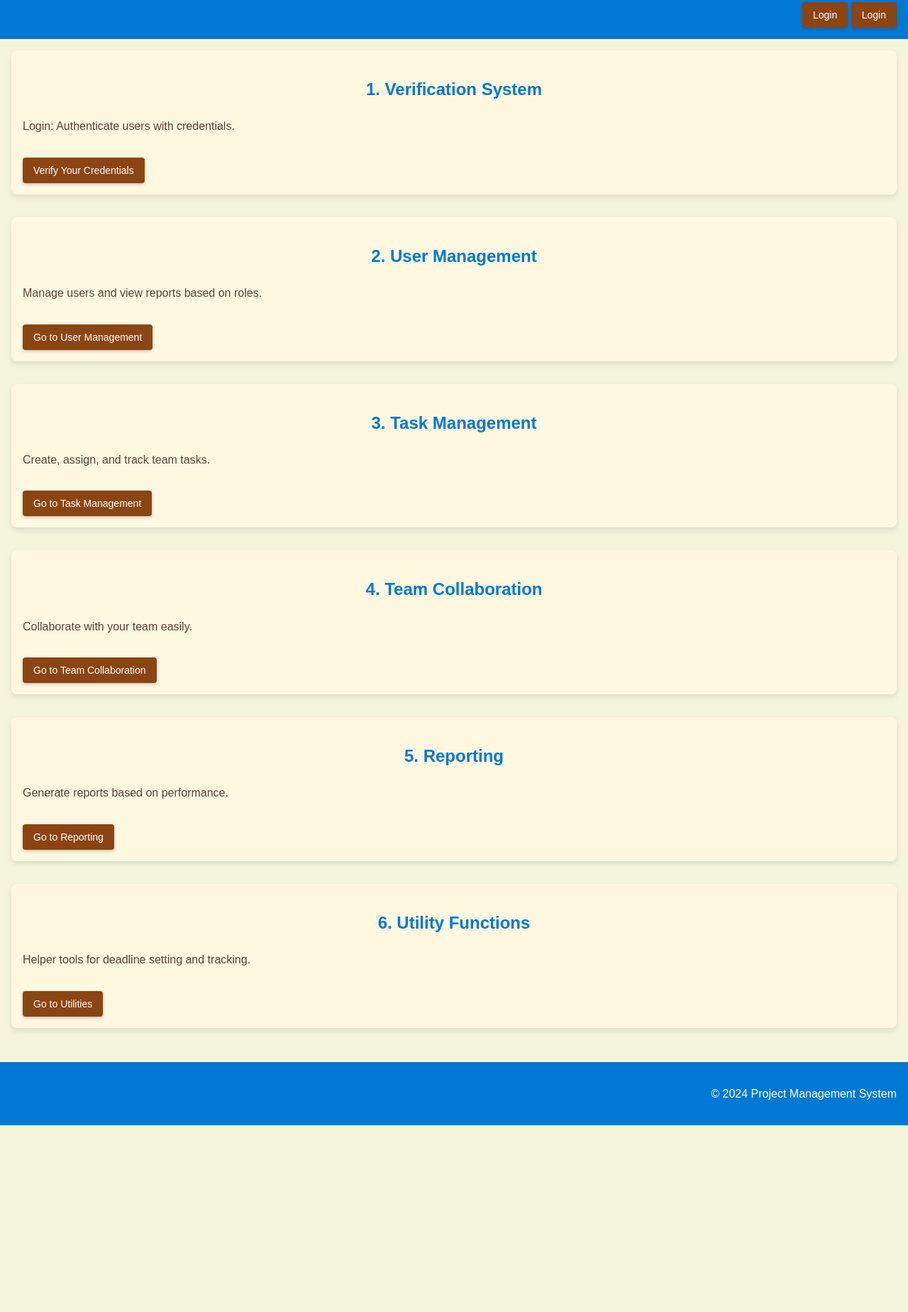
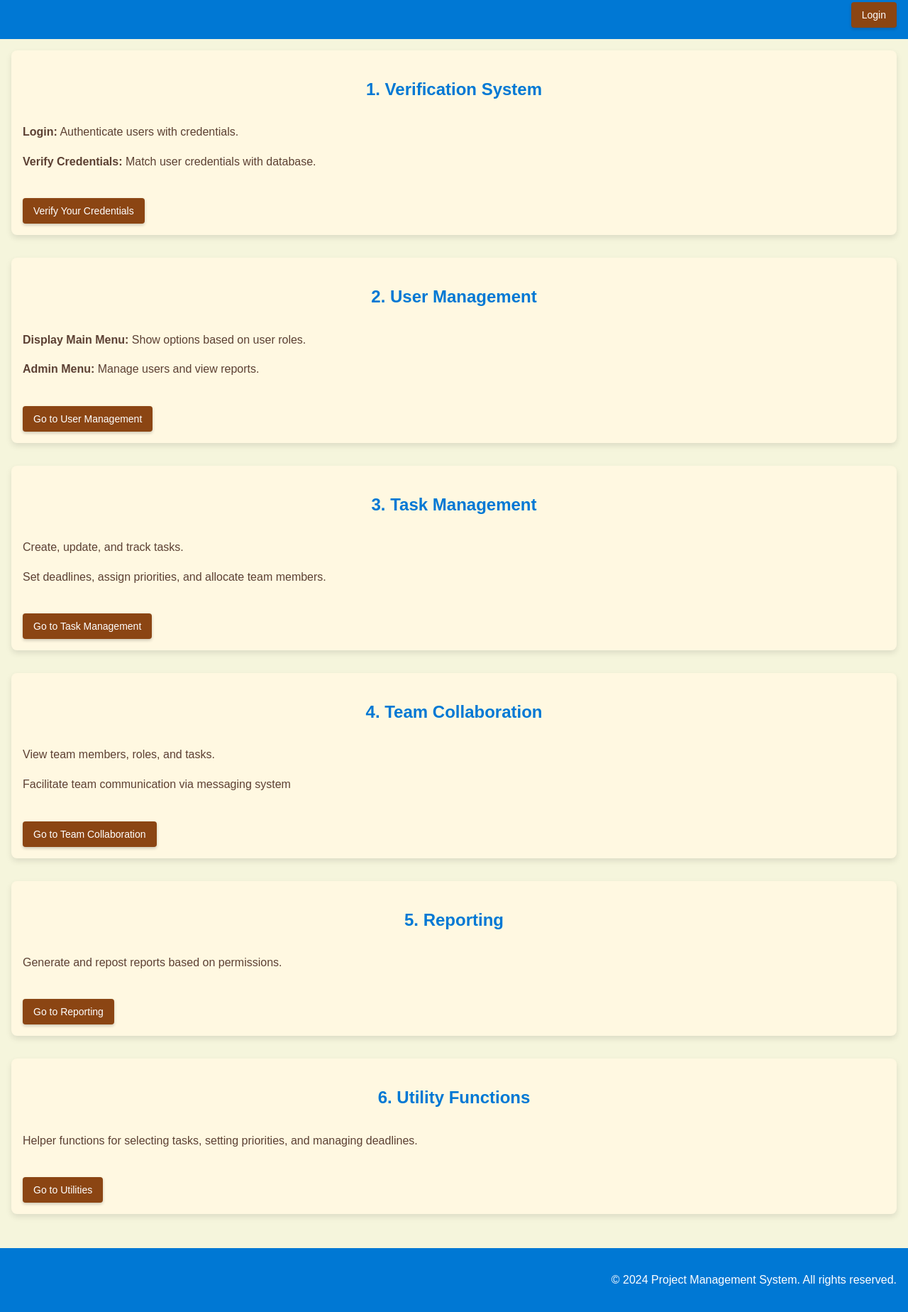
Before and after one commit to mehak-glitch/team_management, a plain HTML site: page index.html in a window 1280 px wide. Shown: the part 122-1970 px from the top of the page at 71% size. Before the commit the page ends 1707 px from the top, so only its background shows below. Drawn offline with Linux system fonts and the light colour scheme.

Commit message:
index.html

```diff
--- a/index.html
+++ b/index.html
@@ -1,59 +1,121 @@
 <!DOCTYPE html>
 <html lang="en">
+
 <head>
-  <meta charset="UTF-8" />
-  <meta name="viewport" content="width=device-width, initial-scale=1.0"/>
+    <meta charset="UTF-8">
+    <meta name="viewport" content="width=device-width, initial-scale=1.0">
     <title>Project Management System</title>
-  <link rel="stylesheet" href="style.css"/>
+    <link rel="stylesheet" href="style.css">
 </head>
+
 <body>
     <header>
         <h1>Project Management System</h1>
-    <button onclick="handleLogin()">Login</button>
     </header>
-
     <main>
-    <section>
+        <section id="verification-system">
             <h2>1. Verification System</h2>
-      <p>Login: Authenticate users with credentials.</p>
-      <a href="verification.html"><button>Verify Your Credentials</button></a>
+            <ul>
+                <li><strong>Login:</strong> Authenticate users with credentials.</li>
+                <li><strong>Verify Credentials:</strong> Match user credentials with database.</li>
+            </ul>
+            <a href="verification.html" class="nav-link">
+                <button>Verify Your Credentials</button>
+            </a>
+        </section>
+        <section id="user-management">
+            <h2>2. User Management</h2>
+            <ul>
+                <li><strong>Display Main Menu:</strong> Show options based on user roles.</li>
+                <li><strong>Admin Menu:</strong> Manage users and view reports.</li>
+            </ul>
+            <a href="user-management.html" class="nav-link">
+                <button>Go to User Management</button>
+            </a>
+        </section>
+        <section id="task-management">
+            <h2>3. Task Management</h2>
+            <ul>
+                <li>Create, update, and track tasks.</li>
+                <li>Set deadlines, assign priorities, and allocate team members.</li>
+            </ul>
+            <a href="task-management.html" class="nav-link">
+                <button>Go to Task Management</button>
+            </a>
         </section>
 
-    <section>
-      <h2>2. User Management</h2>
-      <p>Manage users and view reports based on roles.</p>
-      <a href="user-management.html"><button>Go to User Management</button></a>
+        <section id="team-collaboration">
+            <h2>4. Team Collaboration</h2>
+            <ul>
+                <li>View team members, roles, and tasks.</li>
+                <li>Facilitate team communication via messaging system </li>
+            </ul>
+            <a href="team-collboration.html" class="nav-link">
+                <button>Go to Team Collaboration</button>
+            </a>
         </section>
-
-    <section>
-      <h2>3. Task Management</h2>
-      <p>Create, assign, and track team tasks.</p>
-      <a href="task-management.html"><button>Go to Task Management</button></a>
+        <section id="reporting">
+            <h2>5. Reporting</h2>
+            <ul>
+                <li>Generate and repost reports based on permissions.</li>
+            </ul>
+            <a href="reporting.html" class="nav-link">
+                <button>Go to Reporting</button>
+            </a>
         </section>
-
-    <section>
-      <h2>4. Team Collaboration</h2>
-      <p>Collaborate with your team easily.</p>
-      <a href="team-collaboration.html"><button>Go to Team Collaboration</button></a>
-    </section>
-
-    <section>
-      <h2>5. Reporting</h2>
-      <p>Generate reports based on performance.</p>
-      <a href="reporting.html"><button>Go to Reporting</button></a>
-    </section>
-
-    <section>
+        <section id="utility-functions">
             <h2>6. Utility Functions</h2>
-      <p>Helper tools for deadline setting and tracking.</p>
-      <a href="utility.html"><button>Go to Utilities</button></a>
+            <ul>
+                <li>Helper functions for selecting tasks, setting priorities, and managing deadlines.</li>
+            </ul>
+            <a href="Utility.html" class="nav-link">
+                <button>Go to Utilities</button>
+            </a>
         </section>
     </main>
+    <footer>
+        <p>&copy; 2024 Project Management System. All rights reserved.</p>
+    </footer>
+    <script src="script.js"></script>
 
-  <footer>
-    <p>© 2024 Project Management System</p>
-  </footer>
+    <!-- Container for the website -->
+    <div class="container">
 
-  <script src="script.js"></script>
+    <!-- JavaScript to manage forms and user actions -->
+    <script>
+        // Simulate report viewing based on user access
+        function viewReport(event) {
+            event.preventDefault(); // Prevent form submission
+
+            var report = document.getElementById("report").value;
+            var reportOutput = document.getElementById("report-output");
+            var reportStatus = document.getElementById("report-status");
+
+            // Simulated report access (for demo purposes)
+            if (report === "sales" || report === "inventory") {
+                reportOutput.innerHTML = `
+                            <h3>${report.charAt(0).toUpperCase() + report.slice(1)} Report</h3>
+                            <p>Here is the report content for ${report}...</p>
+                            <ul>
+                                <li><strong>Data point 1:</strong> Sales increased by 15% in Q1.</li>
+                                <li><strong>Data point 2:</strong> Inventory turnover ratio improved by 20%.</li>
+                            </ul>`;
+                reportStatus.innerHTML = "Report accessed successfully.";
+                reportStatus.style.color = "#4CAF50"; // Green for success
+            } else {
+                reportOutput.innerHTML = "";
+                reportStatus.innerHTML = "Access denied. You don't have permission to view this report.";
+                reportStatus.style.color = "#F44336"; // Red for denied access
+            }
+        }
+
+        // Event listeners
+        document.getElementById("report-selection").addEventListener("submit", function (event) {
+            viewReport(event);
+        });
+    </script>
+
+
 </body>
+
 </html>
```
Lines whose indentation alone changed are shown as unchanged.
